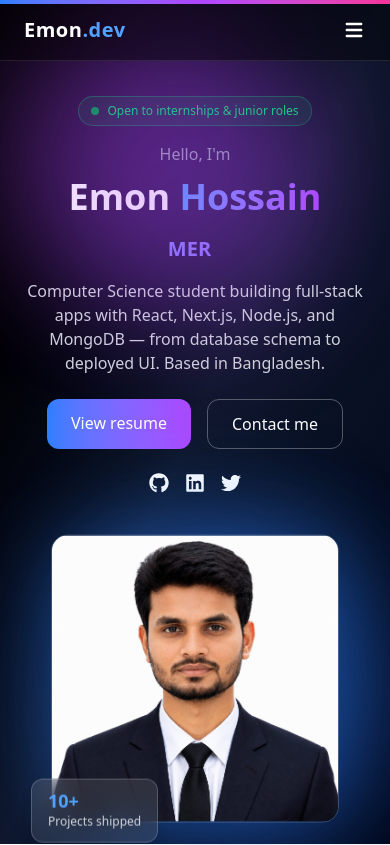
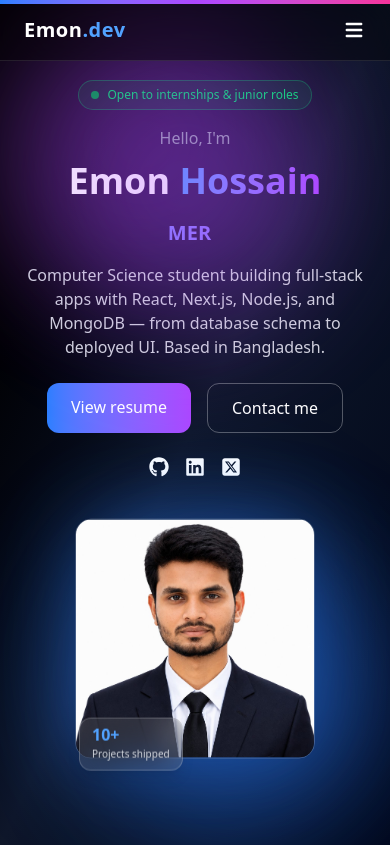
Before and after one commit to emon-101/my-portfolio, a Next.js app: page / in a window 390 px wide. Shown: the top 845 px of the page. Built offline with nearby package versions, Linux system fonts and the light colour scheme.

Commit message:
refactor Hero component: update layout, replace Twitter icon, and adjust button link

```diff
--- a/src/components/homepage/Hero.jsx
+++ b/src/components/homepage/Hero.jsx
@@ -2,12 +2,13 @@
 import { motion } from "framer-motion";
 import Image from "next/image";
 import { TypeAnimation } from "react-type-animation";
-import { FaGithub, FaLinkedin, FaTwitter } from "react-icons/fa";
+import { FaGithub, FaLinkedin } from "react-icons/fa";
 import Link from "next/link";
+import { FaSquareXTwitter } from "react-icons/fa6";
 
 const Hero = () => {
   return (
-    <section className="relative min-h-screen flex items-center px-6 md:px-10 text-white overflow-hidden pt-20">
+    <section className="relative min-h-screen flex items-center px-6 md:px-10 text-white overflow-hidden py-20">
       {/* Background */}
       <div className="absolute inset-0 -z-10 bg-linear-to-br from-black via-[#0f172a] to-[#020617]" />
       <div className="absolute top-10 left-10 w-72 h-72 bg-purple-500 opacity-30 blur-3xl rounded-full" />
@@ -63,8 +64,8 @@ const Hero = () => {
 
           {/* Buttons */}
           <div className="mt-6 flex flex-wrap gap-4 justify-center md:justify-start">
-            <a
-              href="https://drive.google.com/file/d/1dp9A2U24BGzpqFfg-p78bNjJL1PtXevM/view?usp=sharing"
+
+             <a href="https://drive.google.com/file/d/1xhaVe3IQZoPQaRa4fbxxTkZsIArtXX0g/view?usp=sharing"
               target="_blank"
               rel="noopener noreferrer"
               className="px-6 py-3 rounded-xl bg-linear-to-r from-blue-500 to-purple-500 hover:scale-105 transition"
@@ -89,7 +90,7 @@ const Hero = () => {
               <FaLinkedin className="cursor-pointer hover:scale-110 hover:text-gray-300 transition" />
             </Link>
             <Link href={"https://x.com/EmonHossain26"} target="_blank" aria-label="Twitter / X">
-              <FaTwitter className="cursor-pointer hover:scale-110 hover:text-gray-300 transition" />
+              <FaSquareXTwitter className="cursor-pointer hover:scale-110 hover:text-gray-300 transition" />
             </Link>
           </div>
         </motion.div>
@@ -104,7 +105,7 @@ const Hero = () => {
           <motion.div
             animate={{ y: [0, -15, 0] }}
             transition={{ duration: 4, repeat: Infinity }}
-            className="relative w-72 h-72 md:w-96 md:h-96"
+            className="relative w-60 h-60 sm:w-72 sm:h-72 md:w-96 md:h-96"
           >
             {/* Glow */}
             <div className="absolute inset-0 bg-blue-500 opacity-30 blur-2xl rounded-2xl" />
@@ -123,10 +124,10 @@ const Hero = () => {
               initial={{ opacity: 0, y: 10 }}
               animate={{ opacity: 1, y: 0 }}
               transition={{ delay: 1, duration: 0.6 }}
-              className="absolute -bottom-5 -left-5 sm:-left-8 bg-white/10 backdrop-blur-lg border border-white/20 rounded-xl px-4 py-3 shadow-lg"
+              className="absolute -bottom-3 left-1 sm:-bottom-5 sm:-left-5 md:-left-8 bg-white/10 backdrop-blur-lg border border-white/20 rounded-xl px-3 py-2 sm:px-4 sm:py-3 shadow-lg max-w-[calc(100%-0.5rem)]"
             >
-              <p className="text-lg font-bold text-blue-400 leading-none">10+</p>
-              <p className="text-xs text-gray-300 mt-1">Projects shipped</p>
+              <p className="text-base sm:text-lg font-bold text-blue-400 leading-none">10+</p>
+              <p className="text-[10px] sm:text-xs text-gray-300 mt-1 whitespace-nowrap">Projects shipped</p>
             </motion.div>
           </motion.div>
         </motion.div>
```
